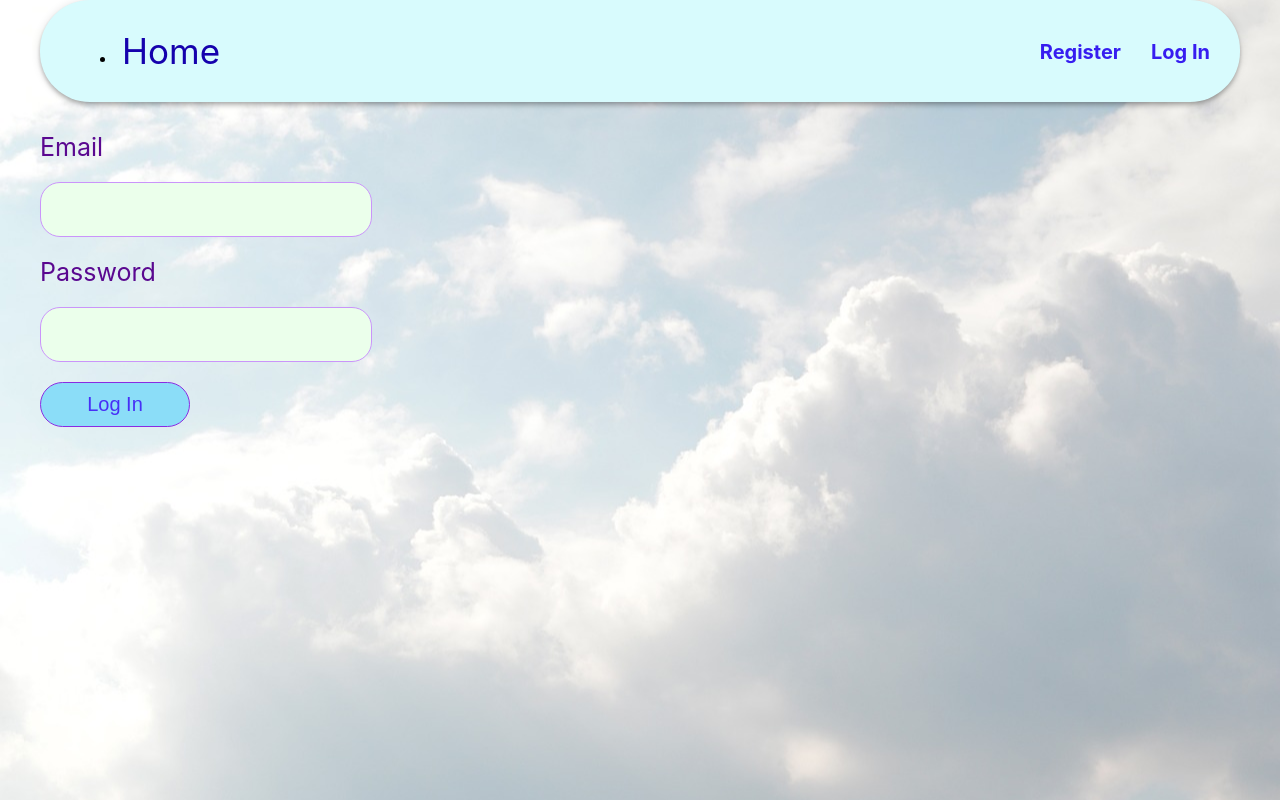
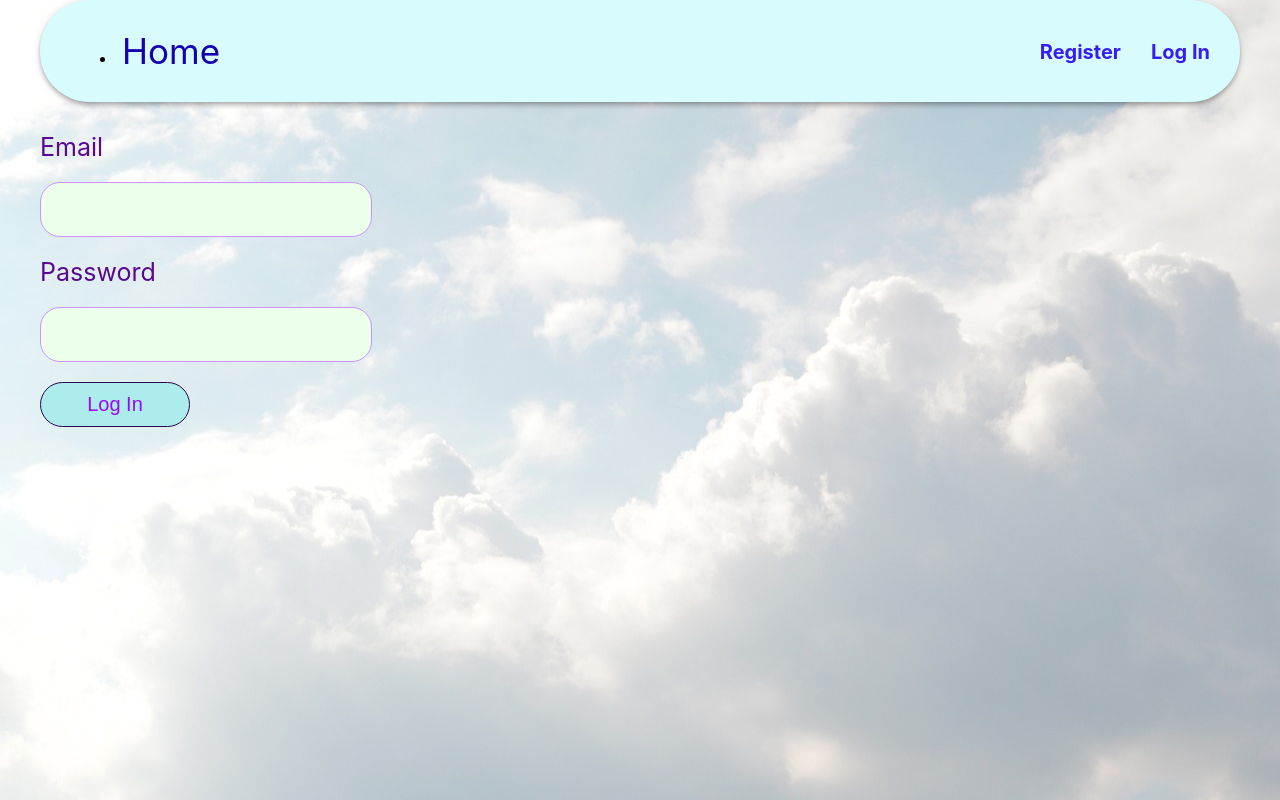
Before and after one commit to Yuliya1913/goit-react-hw-08-phonebook, a React (Create React App) app: page /goit-react-hw-08-phonebook/login in a window 1280 px wide. In both pictures the pointer is over the button "Log In". Built offline with nearby package versions, Linux system fonts and the light colour scheme.

Commit message:
add fixed

```diff
--- a/src/components/LoginForm/LoginForm.module.css
+++ b/src/components/LoginForm/LoginForm.module.css
@@ -39,7 +39,8 @@
   border-radius: 30px;
   width: 150px;
 }
-.btn_login:focus {
+.btn_login:focus,
+.btn_login:hover {
   background-color: rgb(173, 236, 236);
   color: #9a07fc;
   border: 1px solid rgb(42, 4, 79);
```
